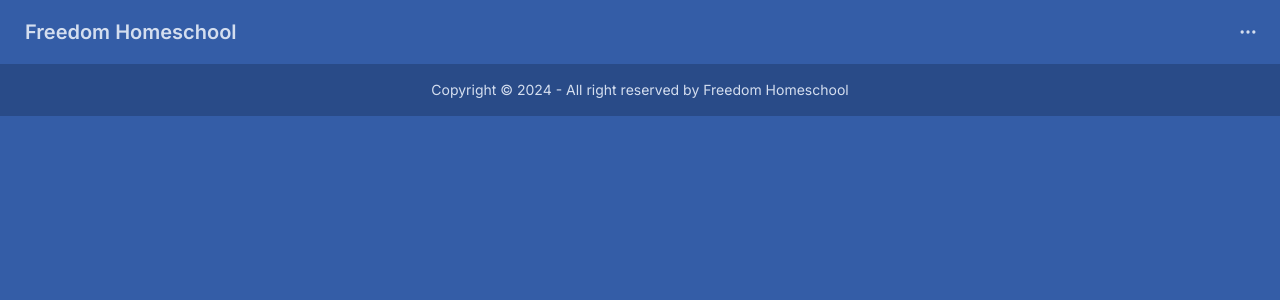
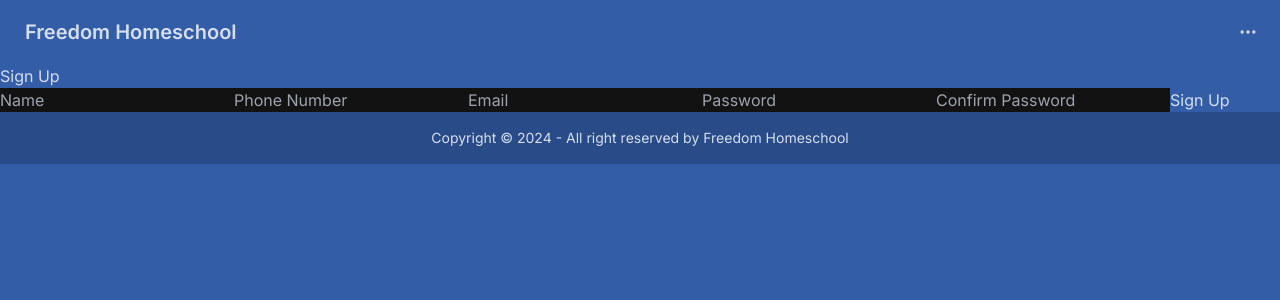
Before and after one commit to ericb83/freedomhomeschool, a Next.js app: page /signup in a window 1280 px wide. Shown: the top 300 px of the page. Built offline with nearby package versions, Linux system fonts and the light colour scheme.

Commit message:
create signup form component and import into signup page

```diff
--- /dev/null
+++ b/app/components/SignUp.jsx
@@ -0,0 +1,20 @@
+import React from 'react'
+
+const SignUp = () => {
+
+
+  return (
+   <form action="">
+    <input type="text" placeholder='Name' />
+    <input type="phone" placeholder='Phone Number' />
+    <input type="email" placeholder='Email'/>
+    <input type="password" placeholder='Password'/>
+    <input type="password" placeholder='Confirm Password' />
+
+    <button type='submit'>Sign Up</button>
+
+   </form>
+)
+}
+
+export default SignUp
--- a/app/signup/page.js
+++ b/app/signup/page.js
@@ -1,7 +1,12 @@
 import React from "react";
-
+import SignUp from "../components/SignUp";
 const signupPage = () => {
-  return <div></div>;
+  return (
+    <div>
+      <h1>Sign Up</h1>
+      <SignUp />
+    </div>
+  );
 };
 
 export default signupPage;
```
